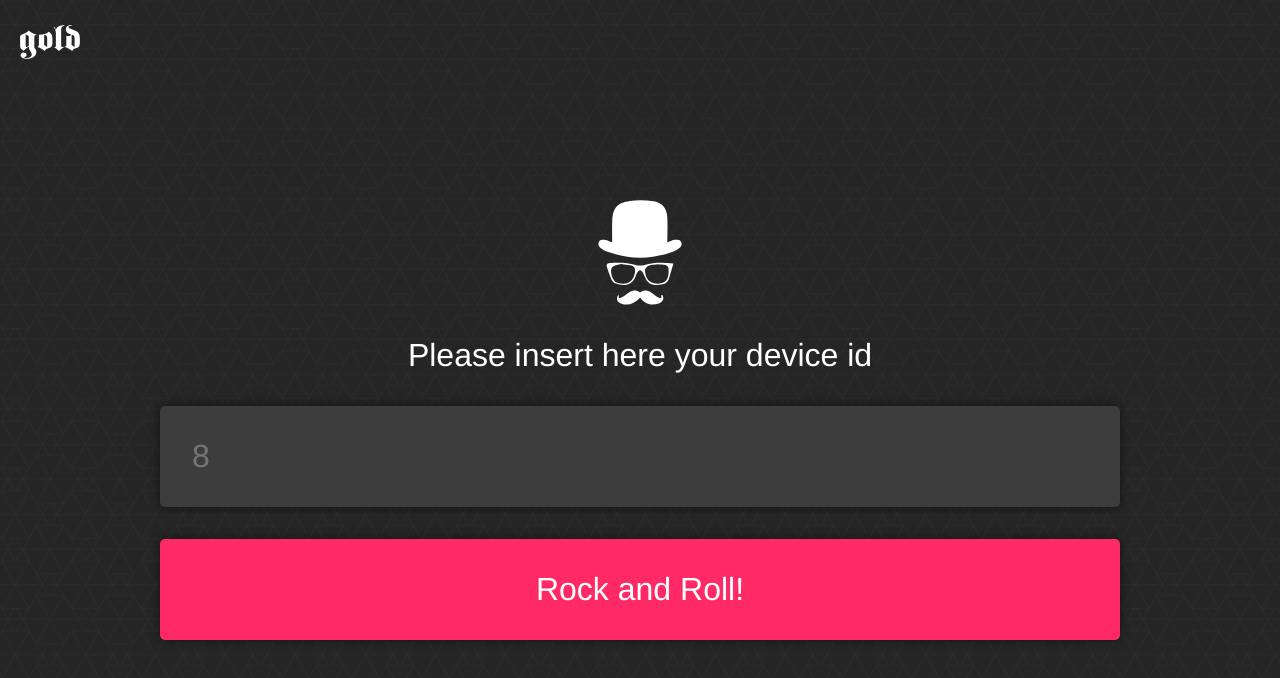
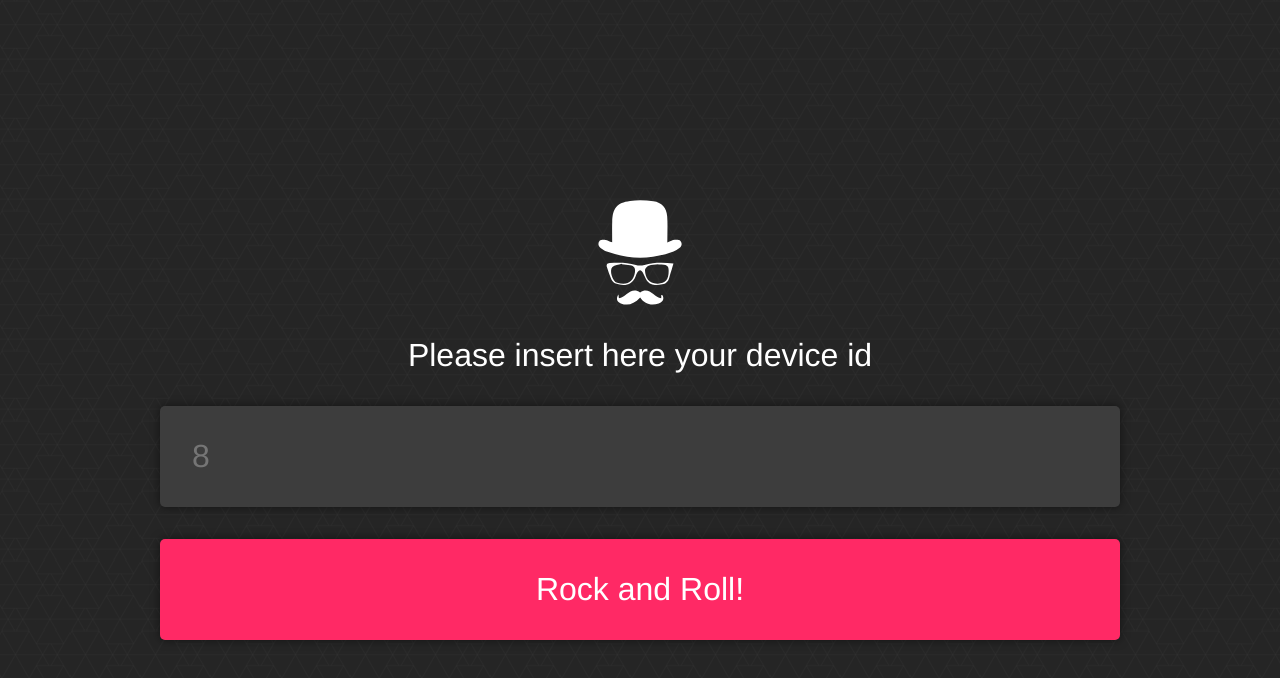
Before and after one commit to Goldinteractive/periskop, a website: page src/index.html in a window 1280 px wide. Drawn offline with Linux system fonts and the light colour scheme.

Commit message:
small design update

```diff
--- a/src/assets/scss/include/_common.scss
+++ b/src/assets/scss/include/_common.scss
@@ -82,7 +82,7 @@ html, body {
     position: relative;
     overflow: hidden;
 
-    background: $goldPink url('#{$imagePath}moustache.svg') center center no-repeat;
+    @include background(url('#{$imagePath}moustache.png') center center no-repeat, linear-gradient(135deg,$goldPink, $goldViolet));
     // background-size:32px;
     @include square(100%);
 }
--- a/src/assets/scss/include/_variables.scss
+++ b/src/assets/scss/include/_variables.scss
@@ -12,6 +12,7 @@ $experimental-support-for-svg: true;
 // Scaffolding
 // -------------------------
 $goldPink: #ff2965;
+$goldViolet: #a3078c;
 $bodyBackground: white;
 $textColor: #fff;
 
--- a/src/index.html
+++ b/src/index.html
@@ -24,9 +24,9 @@
     to better experience this site.
   </p>
   <![endif]-->
-  <h1>
+<!--   <h1>
    <img src="assets/img/goldinteractive-logo.svg" />
-  </h1>
+  </h1> -->
   <div class="slider-container">
     <div id="boot-form" class="form-wrapper tac">
       <form class="container" autocomplete="off">
```
Also changed, not shown: src/assets/css/style.css, src/assets/img/moustache.png (added).
